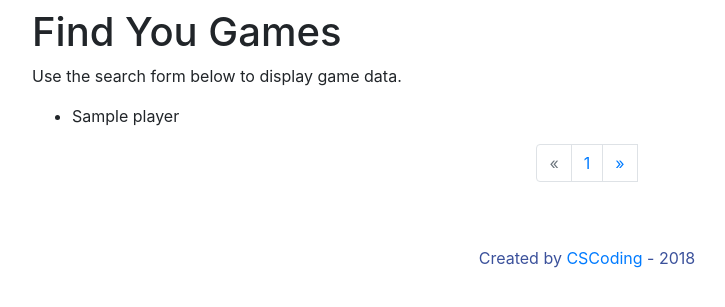
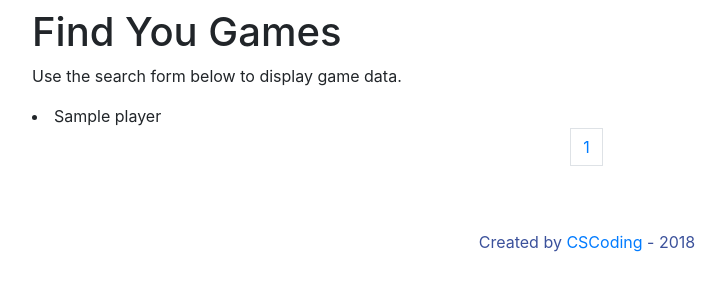
Before and after one commit to claytoncook12/TheLaneCarcassonne, a Flask app: template app/templates/games.html in a window 1280 px wide. Shown: the part 60-367 px from the top of the page, without its empty margins (53-778 px from the left). Run offline with Flask 2, Linux system fonts and the light colour scheme; the template is opened without the code that fills it: most values are stand-ins (such as "Sample title", 1, 10 or a date in 2020); some libraries are stand-ins or nearby versions.

Commit message:
updated pagination style and links

```diff
--- a/app/main.py
+++ b/app/main.py
@@ -55,17 +55,14 @@ class Outcome(db.Model):
 def index():
     return render_template('index.html')
 
-@app.route('/Games', methods=['GET','POST'])
-def games():
-
-    page = request.args.get('page',1, type=int)
+@app.route('/Games/<int:page_num>')
+def games(page_num):
     pagination = db.session.query(Outcome,Player, Game).outerjoin(
         Player, Outcome.player_id == Player.id).outerjoin(
-            Game, Outcome.games_id == Game.id).paginate(1,20,True)
-    results = pagination.items
+            Game, Outcome.games_id == Game.id).paginate(
+                page=page_num,per_page=20,error_out=True)
 
-    return render_template('games.html', results=results,
-                           pagination=pagination)
+    return render_template('games.html', pagination=pagination)
 
 @app.route('/Rivalries')
 def rivalries():
--- a/app/templates/_macros.html
+++ /dev/null
@@ -1,29 +0,0 @@
-{% macro pagination_widget(pagination, endpoint) %}
-<ul class="pagination">
-    <li{% if not pagination.has_prev %} class=" page-item disabled"{% endif %}>
-        <a class="page-link" href="{% if pagination.has_prev %}{{ url_for(endpoint, page=pagination.prev_num, **kwargs) }}{% else %}#{% endif %}">
-            &laquo;
-        </a>
-    </li>
-    {% for p in pagination.iter_pages() %}
-        {% if p %}
-            {% if p == pagination.page %}
-            <li class=" page-item">
-                <a class="page-link" href="{{ url_for(endpoint, page = p, **kwargs) }}">{{ p }}</a>
-            </li>
-            {% else %}
-            <li>
-                <a class="page-link" href="{{ url_for(endpoint, page = p, **kwargs) }}">{{ p }}</a>
-            </li>
-            {% endif %}
-        {% else %}
-        <li class=" page-item disabled"><a href="#">&hellip;</a></li>
-        {% endif %}
-    {% endfor %}
-    <li{% if not pagination.has_next %} class=" page-itemdisabled"{% endif %}>
-        <a class="page-link" href="{% if pagination.has_next %}{{ url_for(endpoint, page=pagination.next_num, **kwargs) }}{% else %}#{% endif %}">
-            &raquo;
-        </a>
-    </li>
-</ul>
-{% endmacro %}
--- a/app/templates/_posts.html
+++ /dev/null
@@ -1,9 +0,0 @@
-<ul class="result">
-    {% for result in results %}
-    <li class="result">
-        <div class="result-content">
-            <div class="result-name">{{ result.Player.name}}</div>
-        </div>
-    </li>
-    {% endfor %}
-</ul>
--- a/app/templates/base.html
+++ b/app/templates/base.html
@@ -11,10 +11,10 @@
     <title>Carcassonne Lane</title>
 
     <!-- Bootstrap core CSS -->
-    <link href="static/vendor/bootstrap/css/bootstrap.min.css" rel="stylesheet">
+    <link href="{{ url_for('static', filename='vendor/bootstrap/css/bootstrap.min.css') }}" rel="stylesheet">
 
     <!-- Custom styles for this template -->
-    <link href="static/css/half-slider.css" rel="stylesheet">
+    <link href="{{ url_for('static', filename='css/half-slider.css') }}" rel="stylesheet">
 
   </head>
 
@@ -39,7 +39,7 @@
               </a>
             </li>
             <li class="nav-item">
-              <a class="nav-link" href="/Games">Games</a>
+              <a class="nav-link" href="/Games/1">Games</a>
             </li>
             <li class="nav-item">
               <a class="nav-link" href="/Rivalries">Rivalries</a>
@@ -71,8 +71,8 @@
     </footer>
 
     <!-- Bootstrap core JavaScript -->
-    <script src="static/vendor/jquery/jquery.min.js"></script>
-    <script src="static/vendor/bootstrap/js/bootstrap.bundle.min.js"></script>
+    <script src="{{ url_for('static', filename='vendor/jquery/jquery.min.js') }}"></script>
+    <script src="{{ url_for('static', filename='vendor/bootstrap/js/bootstrap.bundle.min.js') }}"></script>
 
   </body>
 
--- a/app/templates/games.html
+++ b/app/templates/games.html
@@ -1,22 +1,32 @@
 {% extends "base.html" %}
-{% import "_macros.html" as macros %}
 
 {% block header %}{% endblock %}
 
 {% block page_content %}
 <section class="py-5">
-<div class="container">
-	<h1>Find You Games</h1>
-	<p>Use the search form below to display game data.</p>
+	<div class="container">
+		<h1>Find You Games</h1>
+		<p>Use the search form below to display game data.</p>
 
-{% include '_posts.html' %}
-{% if pagination %}
-	<div class="d-flex justify-content-center">
-	    {{ macros.pagination_widget(pagination, 'games') }}
+
+		{% for result in pagination.items %}
+		    <li class="result">{{ result.Player.name}}</li>
+		{% endfor %}
+
+		<ul class="pagination justify-content-center">
+		{% for page in pagination.iter_pages() %}
+			{% if page %}
+				<li class="page_item">
+					<a class="page-link" href="{{ url_for('games', page_num=page) }}">{{ page }}</a>
+				</li>
+			{% else %}
+				<li class="page_item">
+					<a class="page-link">...</a>
+				</li>
+			{% endif %}
+		{% endfor %}
+		</ul>
+
 	</div>
-{% endif %}
-
-</div>
-
 </section>
 {% endblock %}
```
